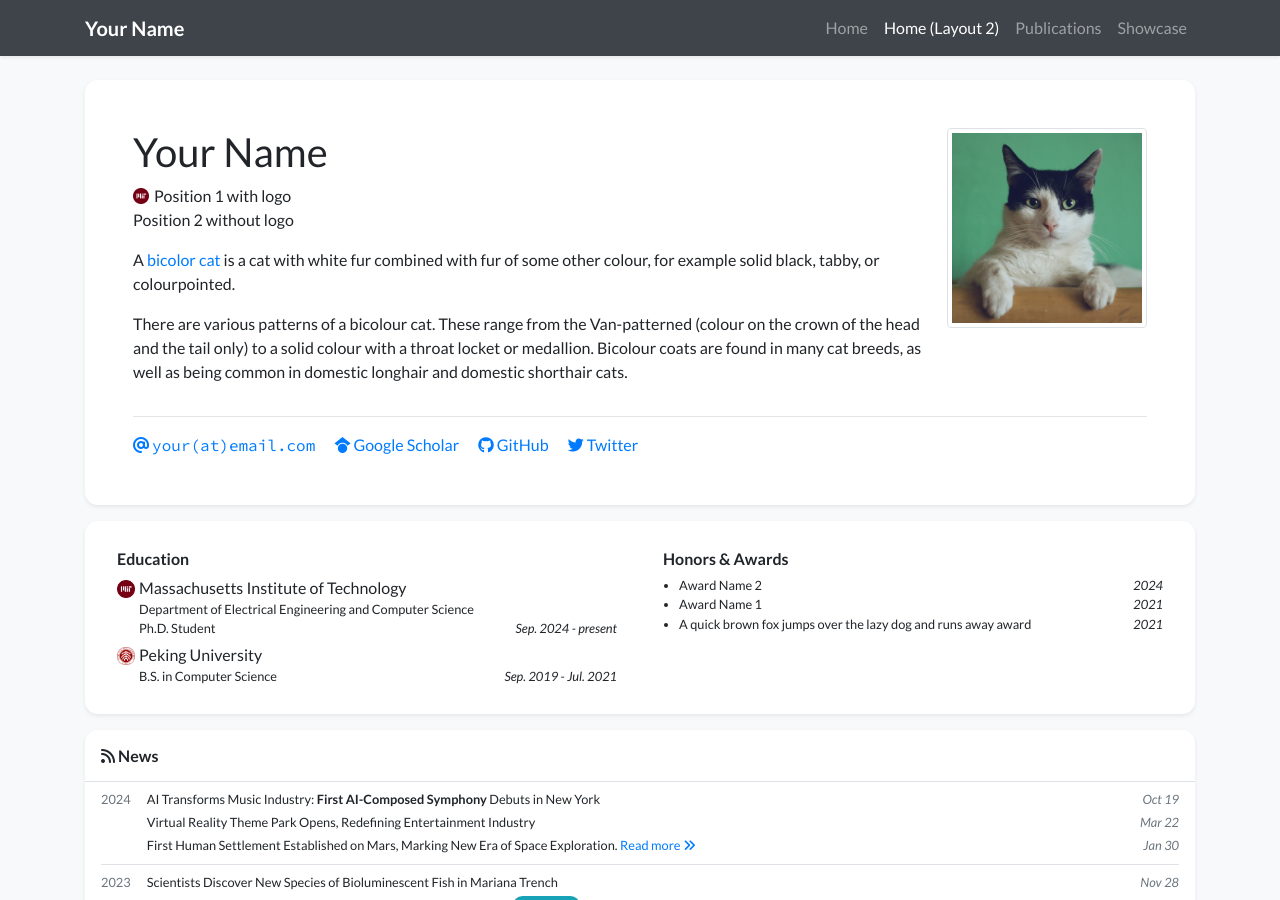
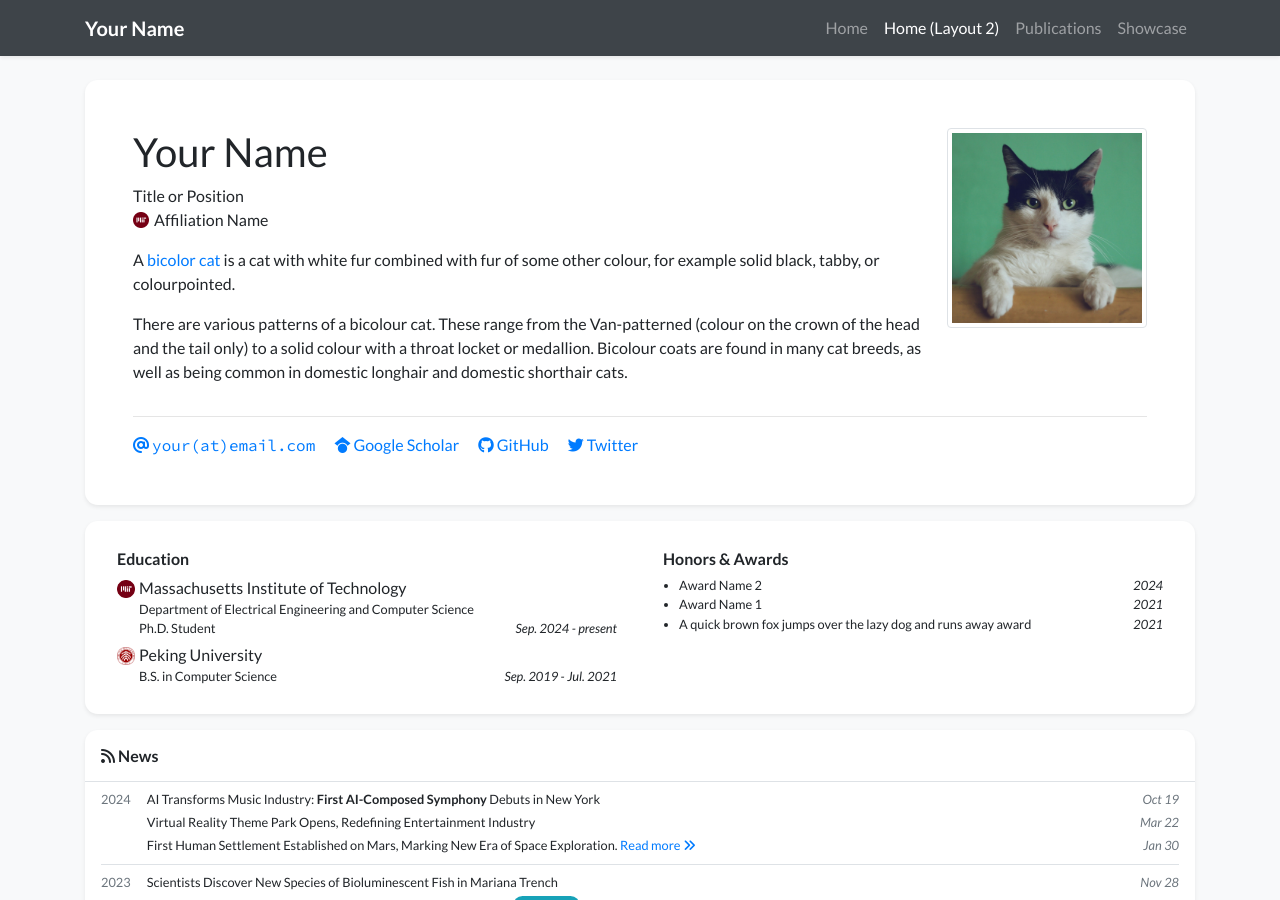
Before and after one commit to luost26/academic-homepage, a Jekyll site: the page built from index_layout2.html, in a window 1280 px wide and 900 px high. Built offline with Jekyll 4.4.1, drawn with Linux system fonts in a browser that asks for light colours; nearby versions of some CDN libraries; a style sheet for code colours, icons or effects is not loaded.

Commit message:
Update profile.yml

```diff
--- a/_data/profile.yml
+++ b/_data/profile.yml
@@ -3,9 +3,9 @@ secondary_name: ""
 navbar_name: "Your Name"
 
 positions:
-- logo: /assets/images/badges/MIT_Social_circle.png  # Logo is optional
-  name: Position 1 with logo
-- name: Position 2 without logo
+- name: Title or Position
+- name: Affiliation Name
+  logo: /assets/images/badges/MIT_Social_circle.png  # Logo is optional
 
 
 email: "your@email.com"
```
